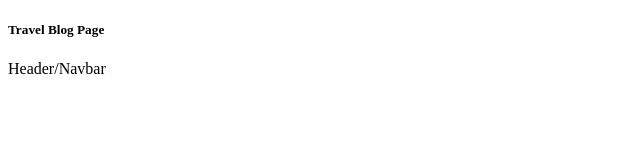
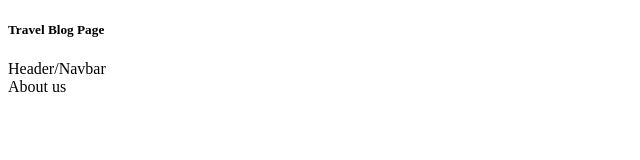
Before and after one commit to Nirajan995/Travel-Page, a plain HTML site: page index.html in a window 1280 px wide. Shown: the full height of the page, 0-640 px from the left. Drawn offline with Linux system fonts and the light colour scheme.

Commit message:
feat: added about us page

```diff
--- a/index.html
+++ b/index.html
@@ -15,5 +15,6 @@
   <body>
     <h5>Travel Blog Page</h5>
     <section class="header">Header/Navbar</section>
+    <section class="about us">About us</section>
   </body>
 </html>
```
